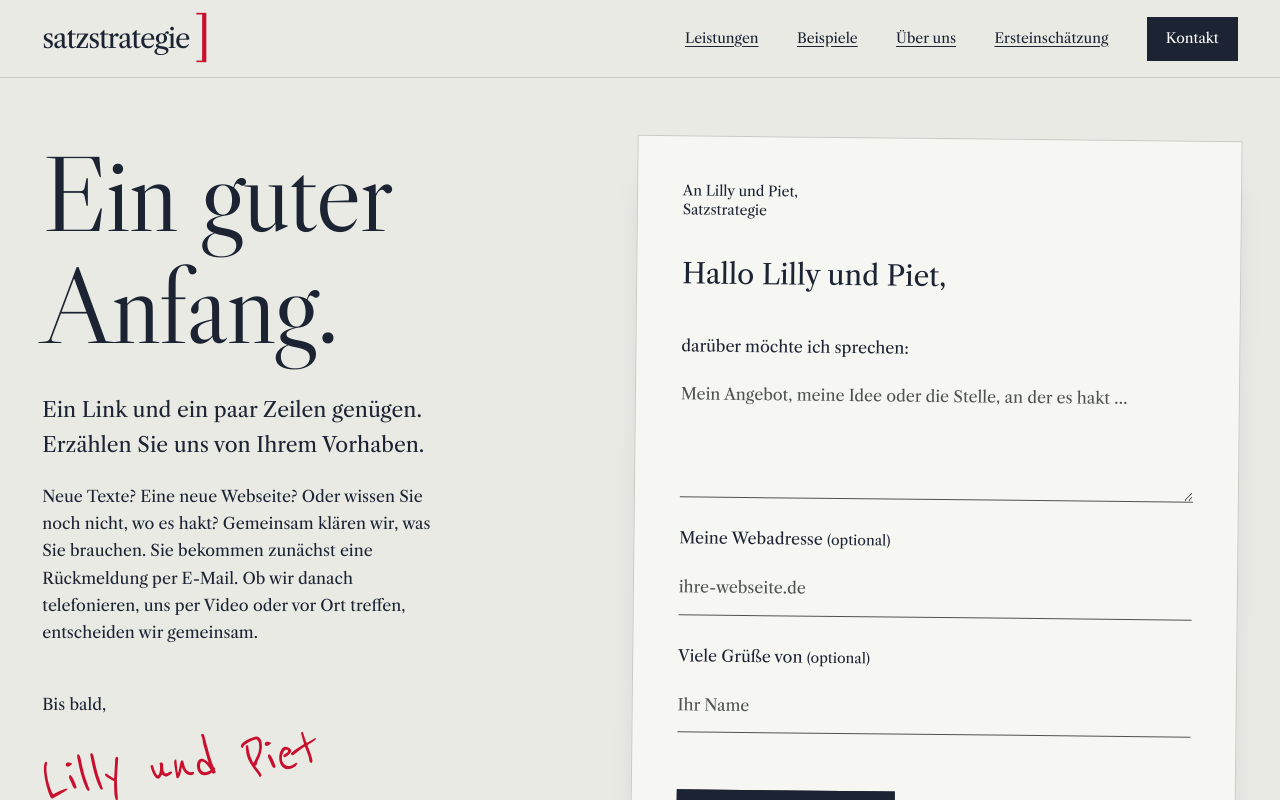
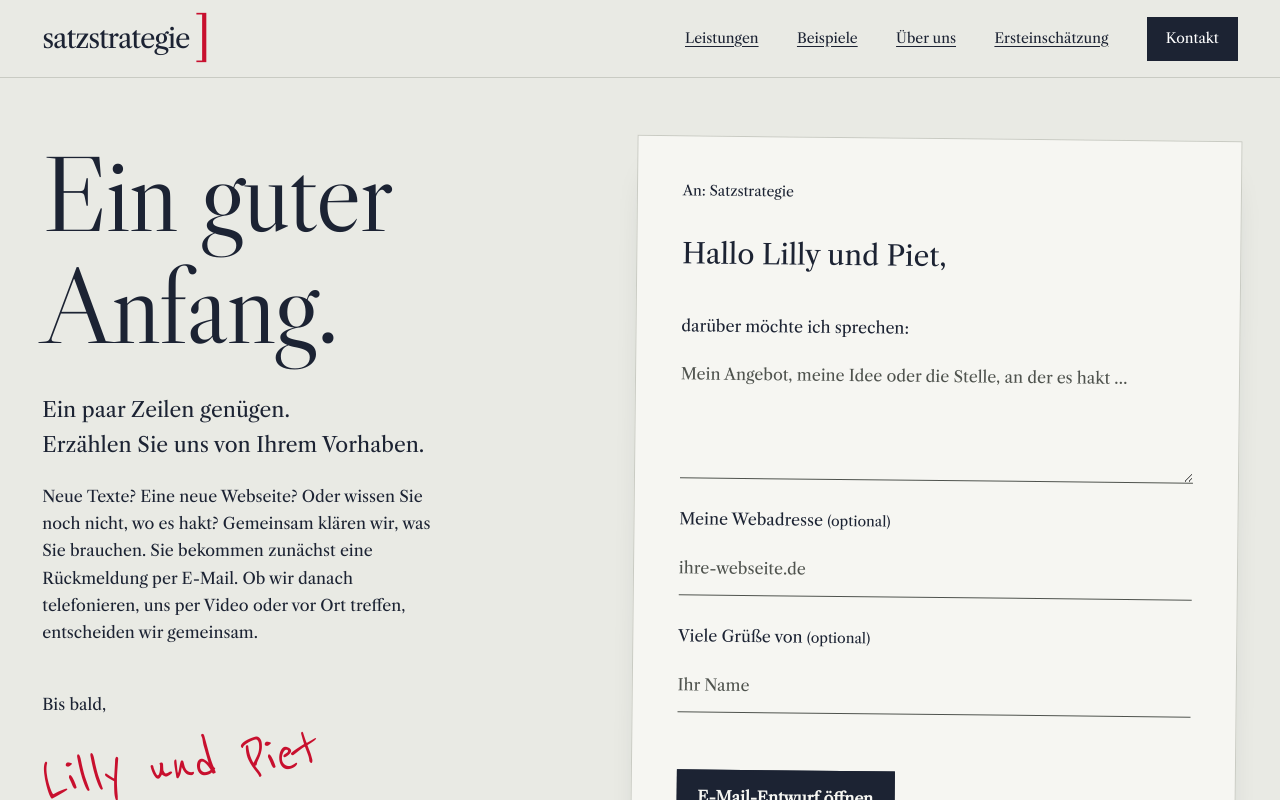
Before and after one commit to lillycontentcreatorwerkstatt-sudo/satzstrategie-webseite, a Next.js app in the folder webseiten-check/: page /kontakt in a window 1280 px wide. Shown: the top 800 px of the page. Built offline with nearby package versions, Linux system fonts and the light colour scheme.

Commit message:
Kontakttexte vereinfachen und Typografie vereinheitlichen

```diff
--- a/webseiten-check/src/app/beispiele/work-examples.tsx
+++ b/webseiten-check/src/app/beispiele/work-examples.tsx
@@ -9,13 +9,13 @@ function Explanation({ before, change, reason }: { before: string; change: strin
 }
 export default function WorkExamples() {
   return <>
-    <section className="open-case" id="text" aria-labelledby="example-text"><header><h2 id="example-text">Sagen, was<br />man anbietet.</h2><p>Text für einen Handwerksbetrieb, erfundenes Beispiel</p></header>
+    <section className="open-case" id="text" aria-labelledby="example-text"><header><h2 id="example-text">Sagen, was<br />man anbietet</h2><p>Text für einen Handwerksbetrieb, erfundenes Beispiel</p></header>
       <Comparison before={<p className="example-sentence">„Wir sind ein junges, dynamisches Team mit Leidenschaft für Qualität.“</p>} after={<p className="example-sentence">„Wir renovieren Altbauwohnungen in Leipzig – für Menschen, die dort wohnen bleiben möchten.“</p>} />
       <Explanation before="Ein Selbstbild steht dort, wo Leser eine Leistung erwarten." change="Die Formulierung nennt die Arbeit, den Ort und die Menschen, für die das Angebot gedacht ist." reason="Leser können sofort einordnen, ob der Betrieb zu ihrem Vorhaben passt." />
       <div className="small-comparison"><h3>Auch ein Link braucht eine Aussage.</h3><p><span>Vorher: „Mehr erfahren“</span><strong>Nachher: „Renovierung besprechen“</strong></p><p>Der neue Text nennt das Gespräch und seinen Anlass.</p></div>
       <a className="example-back" href="#beispielauswahl">Zur Beispielauswahl</a>
     </section>
-    <section className="open-case open-case-design" id="design" aria-labelledby="example-design"><header><h2 id="example-design">Das Wichtige<br />zuerst.</h2><p>Gestaltung für ein Kursangebot, erfundenes Beispiel</p></header>
+    <section className="open-case open-case-design" id="design" aria-labelledby="example-design"><header><h2 id="example-design">Das Wichtige<br />zuerst</h2><p>Gestaltung für ein Kursangebot, erfundenes Beispiel</p></header>
       <Comparison before={<div className="course-sheet course-before"><p>Willkommen zu einer Stunde für Bewegung und Ruhe. Unser Abendkurs verbindet sanfte Übungen mit bewusster Atmung. Nehmen Sie sich nach einem vollen Tag Zeit für sich.</p><h4>Yoga am Abend</h4><p>Dienstags, 18–19 Uhr.<br />Im Kursraum vor Ort.<br />15 € pro Termin.</p></div>} after={<div className="course-sheet course-after"><h4>Yoga<br />am Abend.</h4><dl><div><dt>Wann</dt><dd>Dienstags, 18–19 Uhr</dd></div><div><dt>Wo</dt><dd>Im Kursraum vor Ort</dd></div><div><dt>Preis</dt><dd>15 € pro Termin</dd></div></dl><p>Sanfte Übungen und bewusste Atmung zum Ausklang des Tages.</p></div>} />
       <Explanation before="Die Einleitung steht vor den Angaben, die für eine Buchung wichtig sind." change="Kurs, Termin, Ort und Preis rücken nach oben. Die Beschreibung folgt danach." reason="Besucher erkennen auf einen Blick, ob das Angebot in ihren Alltag passt. Auch auf dem Handy." />
       <a className="example-back" href="#beispielauswahl">Zur Beispielauswahl</a>
--- a/webseiten-check/src/app/components/ContactLetter.tsx
+++ b/webseiten-check/src/app/components/ContactLetter.tsx
@@ -36,7 +36,7 @@ export default function ContactLetter({ firstLook = false }: { firstLook?: boole
     setStatus("Noch nicht versendet. Prüfen und senden Sie den Entwurf in Ihrem E-Mail-Programm. Öffnet sich nichts? Nutzen Sie „Anfrage kopieren“.");
   }
   return <form ref={form} className="contact-letter" aria-label={firstLook ? "Kostenlose Ersteinschätzung anfragen" : "Projekt bei Lilly und Piet anfragen"} onSubmit={openMail}>
-    <div className="letter-address">An Lilly und Piet,<br />Satzstrategie</div>
+    <div className="letter-address">An: Satzstrategie</div>
     <p className="letter-greeting">Hallo Lilly und Piet,</p>
     {firstLook && <p className="letter-purpose">ich wünsche mir eine kostenlose Ersteinschätzung zu meiner Webseite.</p>}
     <fieldset disabled={!ready} className="letter-fields">
--- a/webseiten-check/src/app/kontakt/page.tsx
+++ b/webseiten-check/src/app/kontakt/page.tsx
@@ -6,5 +6,5 @@ import CopyEmail from "../components/CopyEmail";
 import "../clear-journey.css";
 export const metadata = pageMetadata("/kontakt", "Kontakt mit Lilly und Piet | Satzstrategie", "Neue Texte, eine neue Webseite oder eine Ersteinschätzung? Schreiben Sie uns von Ihrem Vorhaben. Direkter Kontakt per E-Mail.");
 export default function KontaktPage() {
-  return <StudioShell active="/kontakt" flowFooter><section className="contact-layout"><div className="contact-intro"><h1>Ein guter<br />Anfang.</h1><p>Ein Link und ein paar Zeilen genügen.<br />Erzählen Sie uns von Ihrem Vorhaben.</p><p>Neue Texte? Eine neue Webseite? Oder wissen Sie noch nicht, wo es hakt? Gemeinsam klären wir, was Sie brauchen. Sie bekommen zunächst eine Rückmeldung per E-Mail. Ob wir danach telefonieren, uns per Video oder vor Ort treffen, entscheiden wir gemeinsam.</p><span className="contact-signature">Bis bald,<br /><em>Lilly und Piet</em></span></div><div><ContactLetter /><div className="direct-email"><p>Oder schreiben Sie direkt:</p><CopyEmail email="lillycontentcreatorwerkstatt@gmail.com" /></div><div className="contact-alternative"><Link className="studio-button studio-button-secondary" href="/erster-blick">Eine Ersteinschätzung anfragen</Link></div></div></section></StudioShell>;
+  return <StudioShell active="/kontakt" flowFooter><section className="contact-layout"><div className="contact-intro"><h1>Ein guter<br />Anfang.</h1><p>Ein paar Zeilen genügen.<br />Erzählen Sie uns von Ihrem Vorhaben.</p><p>Neue Texte? Eine neue Webseite? Oder wissen Sie noch nicht, wo es hakt? Gemeinsam klären wir, was Sie brauchen. Sie bekommen zunächst eine Rückmeldung per E-Mail. Ob wir danach telefonieren, uns per Video oder vor Ort treffen, entscheiden wir gemeinsam.</p><span className="contact-signature">Bis bald,<br /><em>Lilly und Piet</em></span></div><div><ContactLetter /><div className="direct-email"><p>Oder schreiben Sie direkt:</p><CopyEmail email="lillycontentcreatorwerkstatt@gmail.com" /></div><div className="contact-alternative"><Link className="studio-button studio-button-secondary" href="/erster-blick">Eine Ersteinschätzung anfragen</Link></div></div></section></StudioShell>;
 }
--- a/webseiten-check/src/app/rotstift.css
+++ b/webseiten-check/src/app/rotstift.css
@@ -90,7 +90,7 @@
 }
 
 /* Leistungen in Klammern statt im roten Band. */
-.studio-page .discipline-band { background: var(--paper); color: var(--ink); border-top: 1px solid var(--line); border-bottom: 1px solid var(--line); }
+.studio-page .discipline-band { display: flex; justify-content: space-between; gap: 12px; background: var(--paper); color: var(--ink); border-top: 1px solid var(--line); border-bottom: 1px solid var(--line); }
 .studio-page .discipline-band a { font-family: var(--display); text-decoration: none; border-right: 0; letter-spacing: -.01em; }
 .studio-page .discipline-band a::before { content: '['; color: var(--red); margin-right: .03em; }
 .studio-page .discipline-band a::after { content: ']'; color: var(--red); margin-left: .03em; }
```
